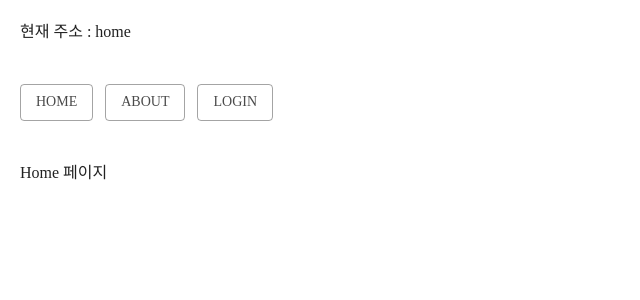
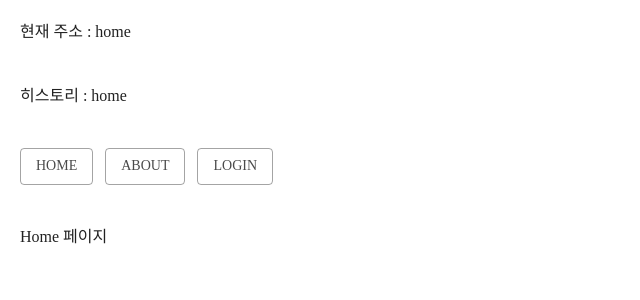
Before and after one commit to Bravetomato/react-proj, a React (Create React App) app: page / in a window 1280 px wide. Shown: the top 300 px of the page, without its empty margins (0-640 px from the left). Built offline with nearby package versions, Linux system fonts and the light colour scheme; a web font is replaced by a local one; what recoil-persist would draw is missing.

Commit message:
RouterEx-page 이동 히스토리남기기

```diff
--- a/src/RouterEx.js
+++ b/src/RouterEx.js
@@ -1,7 +1,7 @@
 import React, { useState } from "react";
 import { Button, } from "@mui/material";
 
-// url 변화에 따라 page가 변화하도록-디자인 추가
+// page 이동기록 히스토리
 
 function HomePage() {
     return(
@@ -27,28 +27,51 @@
  );
 }
 
+function useHistory() {
+    const initialUrl = "home";
+    // home 을 initialUrl 변수에 넣어주면, home 대신 initialUrl 을 사용하면 된다.
+    const [ url, setUrl ] = useState(initialUrl);
+    const [ historyUrls, setHistoryUrls ] = useState([initialUrl]);
+    // const [ historyUrls, setHistoryUrls ] 의 경우, 기록이 여러개 남기 때문에 [] 배열에 initialUrl을 담아준다.
+
+    // 클릭하면 movePage의 seturl이 home으로 변화하고, setHistoryUrls에 적용됨.
+    const movePage = (url) => {
+        setUrl(url);
+        setHistoryUrls([url, ...historyUrls]);
+        // 방금 클릭한 url 먼저 나오고, 기존 기록 url들이 나타남.
+    };
+
+    return {
+        url,
+        movePage,
+        historyUrls,
+    };
+}
+
 export default function RouterEx() {
-    const [ url, setUrl ] = useState("home");
-    // default 는 home 이기 때문에 처음에는 Homepage가 나타남.
+    const history = useHistory();
+
     return(
         <>
         {/* 현재 url을 표시하기 위해 */}
-        <div className="p-5">현재 주소 : {url}</div>
+        <div className="p-5">현재 주소 : {history.url}</div>
+        <div className="p-5">히스토리 : {history.historyUrls.join(",")}</div>
          <ul className="flex gap-3 p-5">
-            <li onClick={() => setUrl("home")} className="hover:text-red-300 cursor-pointer">
+            {/* 클릭시 history 에 있는 movePage 를 home 으로 바꿔준다.  */}
+            <li onClick={() => history.movePage("home")} className="hover:text-red-300 cursor-pointer">
                 <Button variant="outlined">Home</Button>
             </li>
-            <li onClick={() => setUrl("about")} className="hover:text-red-300 cursor-pointer">
+            <li onClick={() => history.movePage("about")} className="hover:text-red-300 cursor-pointer">
                 <Button variant="outlined">About</Button>
             </li>
-            <li onClick={() => setUrl("login")} className="hover:text-red-300 cursor-pointer">
+            <li onClick={() => history.movePage("login")} className="hover:text-red-300 cursor-pointer">
                 <Button variant="outlined">Login</Button>
             </li>
          </ul>
          <div className="p-5">
-         {url == "home" && <HomePage />}
-         {url == "about" && <AboutPage />}
-         {url == "login" && <LoginPage />}
+         {history.url == "home" && <HomePage />}
+         {history.url == "about" && <AboutPage />}
+         {history.url == "login" && <LoginPage />}
          </div>
         </>
  );
```
